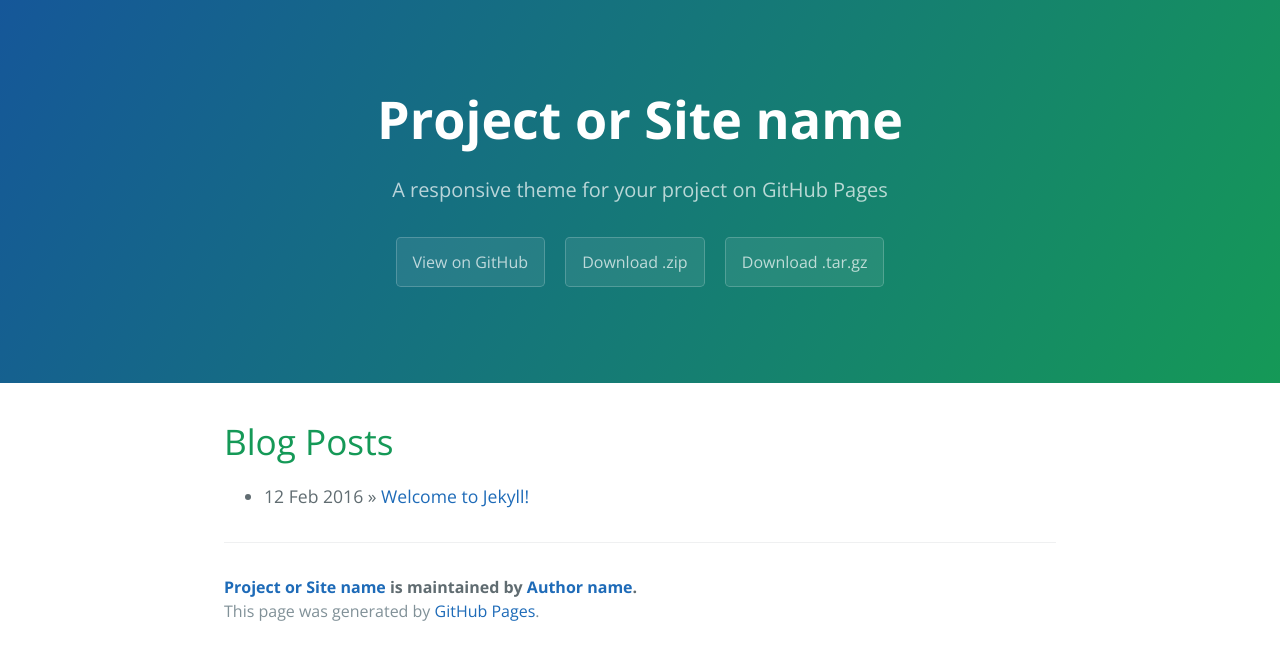
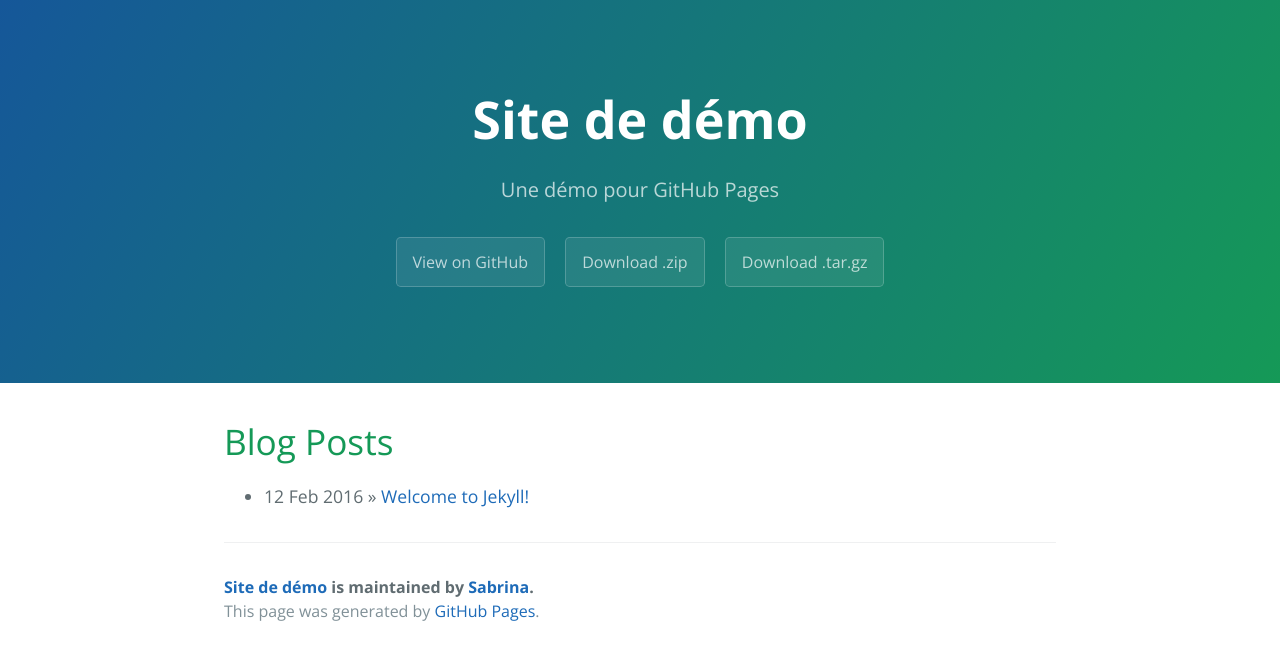
Before and after one commit to sabrina97490/sabrina97490.github.io, a Jekyll site: the page built from index.html, in a window 1280 px wide. Shown: the top 660 px of the page. Built offline with Jekyll 4.4.1, drawn with Linux system fonts in a browser that asks for light colours; the list of posts is cut into pages by our own code.

Commit message:
Update _config.yml

```diff
--- a/_config.yml
+++ b/_config.yml
@@ -1,13 +1,13 @@
 # Setup
-title:        Project or Site name
-tagline:      A responsive theme for your project on GitHub Pages
+title:        Site de démo
+tagline:      Une démo pour GitHub Pages
 baseurl:      ""
 paginate:     1
-locale:       "en"
+locale:       "fr"
 
 # About/contact
 author:
-  name:       Author name
+  name:       Sabrina
   url:        http://yourhomepage.com
 
 # Gems
```
